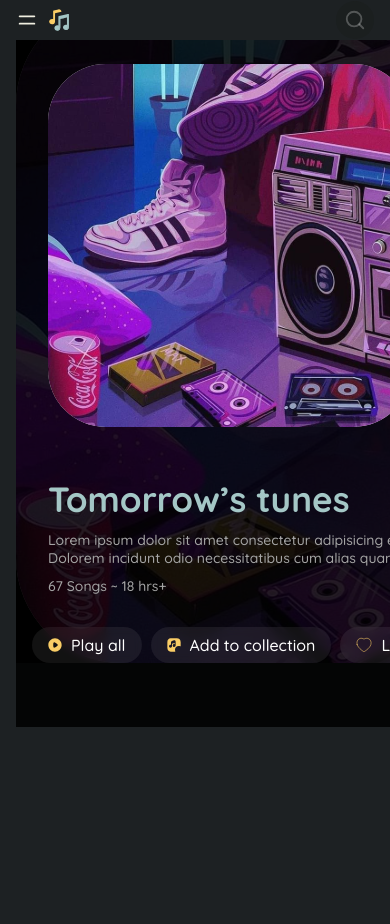
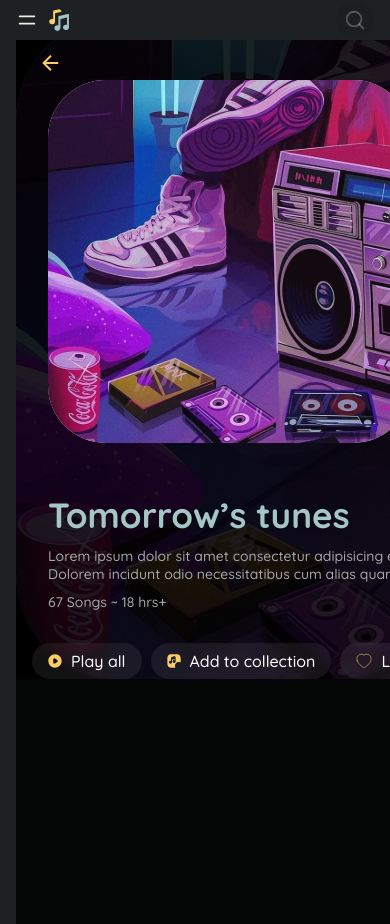
Before and after one commit to TonniPaul/musica, a React (Vite) app: page /album in a window 390 px wide. Shown: the top 924 px of the page. Before the commit the page ends 844 px from the top, so only its background shows below. Built offline with nearby package versions, Linux system fonts and the light colour scheme.

Commit message:
Made the Like Icon responsive using a global state/context

```diff
--- /dev/null
+++ b/src/Context/LikedContext.jsx
@@ -0,0 +1,23 @@
+import { createContext, useContext, useState } from "react";
+
+const LikedContext = createContext();
+
+const { Provider } = LikedContext;
+
+const LikedProvider = ({ children }) => {
+  const [like, setLike] = useState(false);
+  const toggleLike = () => {
+    // toggleLike to opposite
+    setLike(!like);
+  };
+
+  return (
+    <Provider value={{ like, setLike, toggleLike }}> {children} </Provider>
+  );
+};
+
+// created a custom hook that would be used to update search
+
+const useLike = () => useContext(LikedContext);
+
+export { useLike, LikedProvider };
--- a/src/Pages/error/ErrorPage.jsx
+++ b/src/Pages/error/ErrorPage.jsx
@@ -53,7 +53,7 @@ const ErrorPage = () => {
         <h3
           style={{
             color: "#ff5061",
-            fontWeight: 900,
+            fontWeight: 700,
             fontSize: 30,
           }}
         >
@@ -70,7 +70,6 @@ const ErrorPage = () => {
           style={{
             textDecoration: "none",
             color: "#0234c1",
-            fontWeight: 900,
             background: " var(--yellow) ",
             padding: ".5rem 1rem",
             width: "max-content",
--- a/src/UI/songCollection/SongCollectionCard.jsx
+++ b/src/UI/songCollection/SongCollectionCard.jsx
@@ -3,8 +3,19 @@ import image from "../../assets/tommorrow.svg";
 import playall from "../../assets/playall.svg";
 import add from "../../assets/add.svg";
 import emptylove from "../../assets/emptylove.svg";
+import redlove from "../../assets/redlove.svg";
+import { useLike } from "../../Context/LikedContext";
+import { useNavigate } from "react-router-dom";
+import { motion } from "framer-motion";
 
 const SongCollectionCard = () => {
+  const { like, toggleLike } = useLike();
+  const navigate = useNavigate();
+
+  const handleNavigate = () => {
+    navigate(-1);
+  };
+
   return (
     <div
       style={{
@@ -12,6 +23,19 @@ const SongCollectionCard = () => {
       }}
       className="song-card-container"
     >
+      <motion.span
+        class="material-symbols-outlined back"
+        transition={{
+          type: "spring",
+          mass: 1,
+          stiffness: 100,
+          damping: 0,
+        }}
+        animate={{ x: 2 }}
+        onClick={handleNavigate}
+      >
+        arrow_back
+      </motion.span>
       <div className="song-flex-gap">
         <div className="song-card-hero-img-cont">
           <img src={image} alt="image" className="song-card-hero-img" />
@@ -36,8 +60,8 @@ const SongCollectionCard = () => {
               <img src={add} alt="play" className="s-c-icon" />
               <p>Add to collection</p>
             </div>
-            <div className="align-center btn-s-c">
-              <img src={emptylove} alt="add" />
+            <div className="align-center btn-s-c" onClick={toggleLike}>
+              <img src={like ? redlove : emptylove} alt="add" />
               <p className="lllll">Like</p>
             </div>
           </div>
--- a/src/UI/songCollection/songCollection.css
+++ b/src/UI/songCollection/songCollection.css
@@ -20,7 +20,7 @@
    display: flex;
    align-items: flex-end;
    gap: 30px;
-   margin-bottom: 2rem;
+   margin: 1rem 0 2rem;
 }
 .song-card-hero-img-cont {
    width: 284px;
@@ -59,6 +59,7 @@
    backdrop-filter: blur(5px);
    height: 36px;
    color: #fff;
+   cursor: pointer;
 }
 .s-c-icon{
    height: 14px;
@@ -68,12 +69,20 @@
 .lllll {
    display: none;
 }
+.back {
+   font-size: 30 ;
+   color: var(--yellow) ;
+   position: absolute;
+   top: 20px;
+   left: 20px;
+}
 @media (max-width: 900px) {
    .song-card-container {
       padding: 0;
    }
    .song-card-container::before {
       padding: 2rem 0;
+      min-height: 100vh;
    }
    .song-flex-gap {
       flex-direction: column;
@@ -97,4 +106,8 @@
    .lllll {
       display: flex;
    }
+   .back {
+      top: 35px !important;
+
+   }
 }
--- a/src/main.jsx
+++ b/src/main.jsx
@@ -4,11 +4,14 @@ import App from './App';
 import './index.css';
 import {BrowserRouter} from 'react-router-dom';
 import { SearchProvider } from './Context/SeachContext';
+import { LikedProvider } from "./Context/LikedContext";
 
 ReactDOM.createRoot(document.getElementById("root")).render(
   <SearchProvider>
-    <BrowserRouter>
-      <App />
-    </BrowserRouter>
+    <LikedProvider>
+      <BrowserRouter>
+        <App />
+      </BrowserRouter>
+    </LikedProvider>
   </SearchProvider>
 );
```
Also changed, not shown: src/assets/redlove.svg (added).
